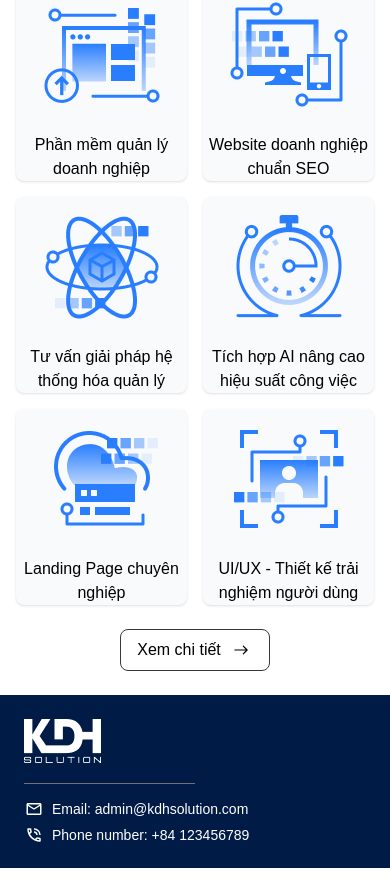
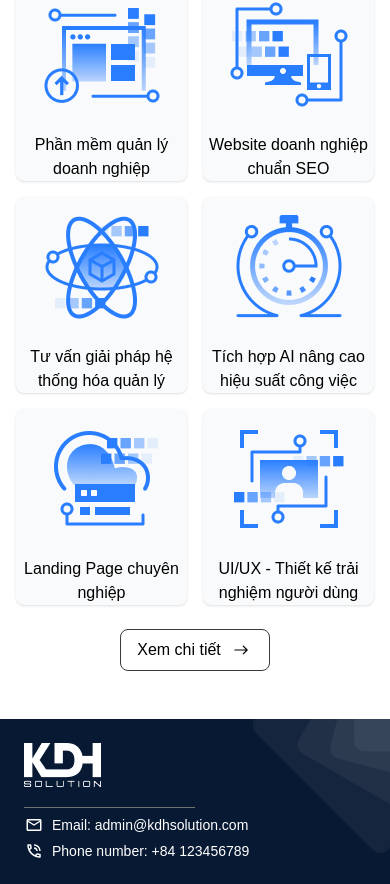
Before and after one commit to Phuc-NH293/Website_KHD, a React app in the folder src/: page / in a window 390 px wide. Shown: the part 1579-2463 px from the top of the page. Built offline with nearby package versions, Linux system fonts and the light colour scheme; the HTML template or start-up script is replaced by a standard one.

Commit message:
done footer

```diff
--- a/src/layouts/footer/footer.jsx
+++ b/src/layouts/footer/footer.jsx
@@ -1,10 +1,17 @@
 import Diamonft from '@/assets/diamondft.png';
+import Footermb from '@/assets/footermb.png';
 import LogoFooter from '@/assets/logofooter.png';
 import { MdOutlineMailOutline, MdOutlinePhoneInTalk } from "react-icons/md";
 
 const Footer = () => {
   return (
-    <footer className="bg-[#001B46] text-white py-6 px-6 md:px-40 w-screen relative left-1/2 right-1/2 -mx-[50vw]">
+    <footer className="relative w-screen left-1/2 right-1/2 -mx-[50vw] mt-6">
+      <div
+        className="absolute inset-0 bg-cover bg-center md:hidden"
+        style={{ backgroundImage: `url(${Footermb})` }}
+      ></div>
+      <div className="absolute inset-0 bg-[#001B46] hidden md:block"></div>
+      <div className="relative z-10 text-white py-6 px-6 md:px-40">
         <div className="max-w-screen-2xl mx-auto flex flex-row flex-wrap md:flex-nowrap justify-between items-start md:items-center w-full">
           <div className="w-1/2 md:w-auto flex flex-col items-start">
             <img src={LogoFooter} alt="Logo" />
@@ -13,14 +20,18 @@ const Footer = () => {
                 <line x1="0" y1="1" x2="100%" y2="1" stroke="#727272" strokeWidth="2" />
               </svg>
             </div>
-          <div className="mt-4 flex flex-col gap-2 text-sm">
+            <div className="flex flex-col gap-2 text-sm mt-2">
               <div className="flex items-center gap-2">
-              <MdOutlineMailOutline className="text-lg min-w-[20px]"/>
-              <p className="leading-none md:whitespace-nowrap">Email: admin@kdhsolution.com</p>
+                <MdOutlineMailOutline className="text-lg min-w-[20px]" />
+                <p className="leading-none md:whitespace-nowrap">
+                  Email: admin@kdhsolution.com
+                </p>
               </div>
-            <div className="flex items-center gap-2 whitespace-nowrap ">
+              <div className="flex items-center gap-2 whitespace-nowrap">
                 <MdOutlinePhoneInTalk className="text-lg min-w-[20px]" />
-              <p className="leading-none md:whitespace-nowrap">Phone number: +84 123456789</p>
+                <p className="leading-none md:whitespace-nowrap">
+                  Phone number: +84 123456789
+                </p>
               </div>
             </div>
           </div>
@@ -28,6 +39,7 @@ const Footer = () => {
             <img src={Diamonft} alt="Diamond" className="w-full h-auto hidden sm:block" />
           </div>
         </div>
+      </div>
     </footer>
   );
 };
```
Lines whose indentation alone changed are shown as unchanged.
